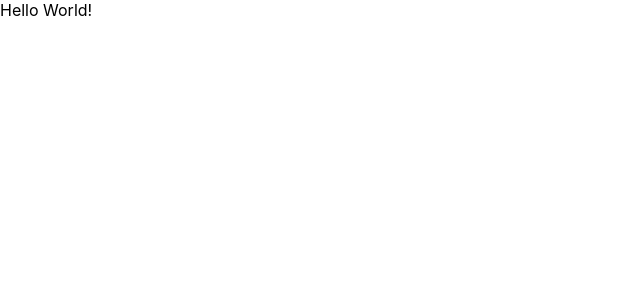
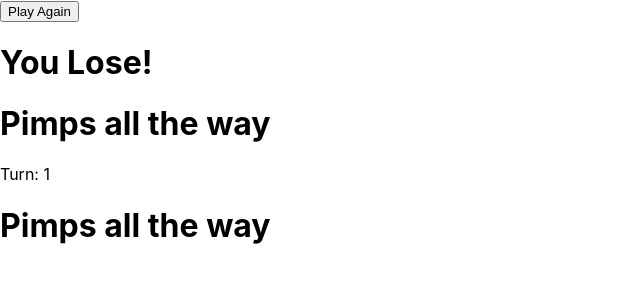
Before and after one commit to davido242/react-redux-class, a React (Create React App) app: page / in a window 1280 px wide. Shown: the top 300 px of the page, without its empty margins (0-640 px from the left). Built offline with nearby package versions, Linux system fonts and the light colour scheme.

Commit message:
Added a component and imported into a page by hand

```diff
--- a/src/App.js
+++ b/src/App.js
@@ -1,7 +1,47 @@
-function App() {
-  return (
-    <>Hello World!</>
-  );
-}
+import React from 'react';
+// import ReactDOM from 'react-dom';
+import Greet from './Greet';
 
-export default App;
+class Results extends React.Component {
+  constructor(props) {
+    super(props);
+  }
+  render() {
+    return (
+      <h1>
+      {this.props.fiftyFifty ? "You Win!" : "You Lose!"}
+      </h1>
+    )
+  };
+};
+
+class GameOfChance extends React.Component {
+  constructor(props) {
+    super(props);
+    this.state = {
+      counter: 1
+    }
+    this.handleClick = this.handleClick.bind(this);
+  }
+  handleClick() {
+    this.setState({
+      counter: this.state.counter + 1 // change code here
+    });
+  }
+  render() {
+    const expression = Math.random() >= 0.5 ? true : false
+    return (
+      <div>
+        <button onClick={this.handleClick}>Play Again</button>
+        { /* change code below this line */ }
+        <Results fiftyFifty={expression} />
+        <Greet fiftyFifty={expression} />
+        { /* change code above this line */ }
+        <p>{'Turn: ' + this.state.counter}</p>
+        < Greet />
+      </div>
+    );
+  }
+};
+
+export default GameOfChance;
--- /dev/null
+++ b/src/Greet.js
@@ -0,0 +1,15 @@
+import React from 'react';
+import ReactDOM from 'react-dom';
+
+class Greet extends React.Component {
+  constructor(props) {
+    super(props);
+  }
+  render() {
+    return (
+     <h1>Pimps all the way</h1>
+      )
+  }
+}
+
+export default Greet;
--- a/src/index.js
+++ b/src/index.js
@@ -1,12 +1,13 @@
 import React from 'react';
 import ReactDOM from 'react-dom';
 import './index.css';
-import App from './App';
+import CheckUserAge from './App';
+// import Greet from './Greet'
 import reportWebVitals from './reportWebVitals';
 
 ReactDOM.render(
   <React.StrictMode>
-    <App />
+    <CheckUserAge />
   </React.StrictMode>,
   document.getElementById('root')
 );
```
